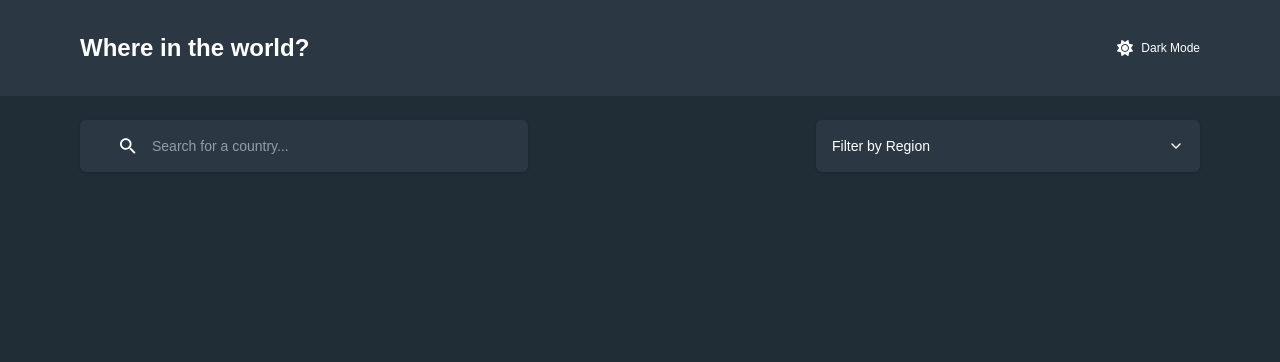
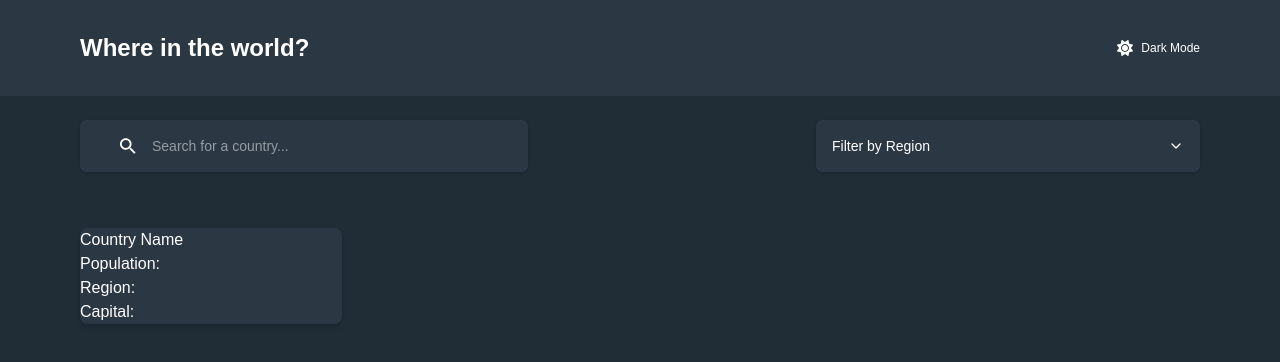
Before and after one commit to DrakeHermit/rest-countries-api, a React (Vite) app: page / in a window 1280 px wide. Shown: the top 362 px of the page. Built offline with nearby package versions, Linux system fonts and the light colour scheme.

Commit message:
feat: started working on the component that will house all the countries

```diff
--- /dev/null
+++ b/src/components/CountriesGrid.tsx
@@ -0,0 +1,13 @@
+export const CountriesGrid = () => {
+  return (
+    <div className="countries-grid grid grid-cols-1 md:grid-cols-2 lg:grid-cols-4 gap-6 px-350 md:px-500 lg:px-1000">
+      <article className="bg-white dark:bg-blue-900 rounded-lg shadow-md">
+        {/* <img src="" alt="Country flag" /> */}
+        <h2>Country Name</h2>
+        <p>Population: </p>
+        <p>Region:</p>
+        <p>Capital:</p>
+      </article>
+    </div>
+  );
+};
--- a/src/pages/MainPage.tsx
+++ b/src/pages/MainPage.tsx
@@ -1,3 +1,4 @@
+import { CountriesGrid } from "../components/CountriesGrid";
 import RegionFilter from "../components/RegionFilter";
 import { SearchInput } from "../components/SearchInput";
 
@@ -12,6 +13,7 @@ export const MainPage = () => {
           <RegionFilter />
         </div>
       </div>
+      <CountriesGrid />
     </>
   );
 };
```
Also changed, not shown: src/components/MainLayout.tsx (+5 -7 lines).
